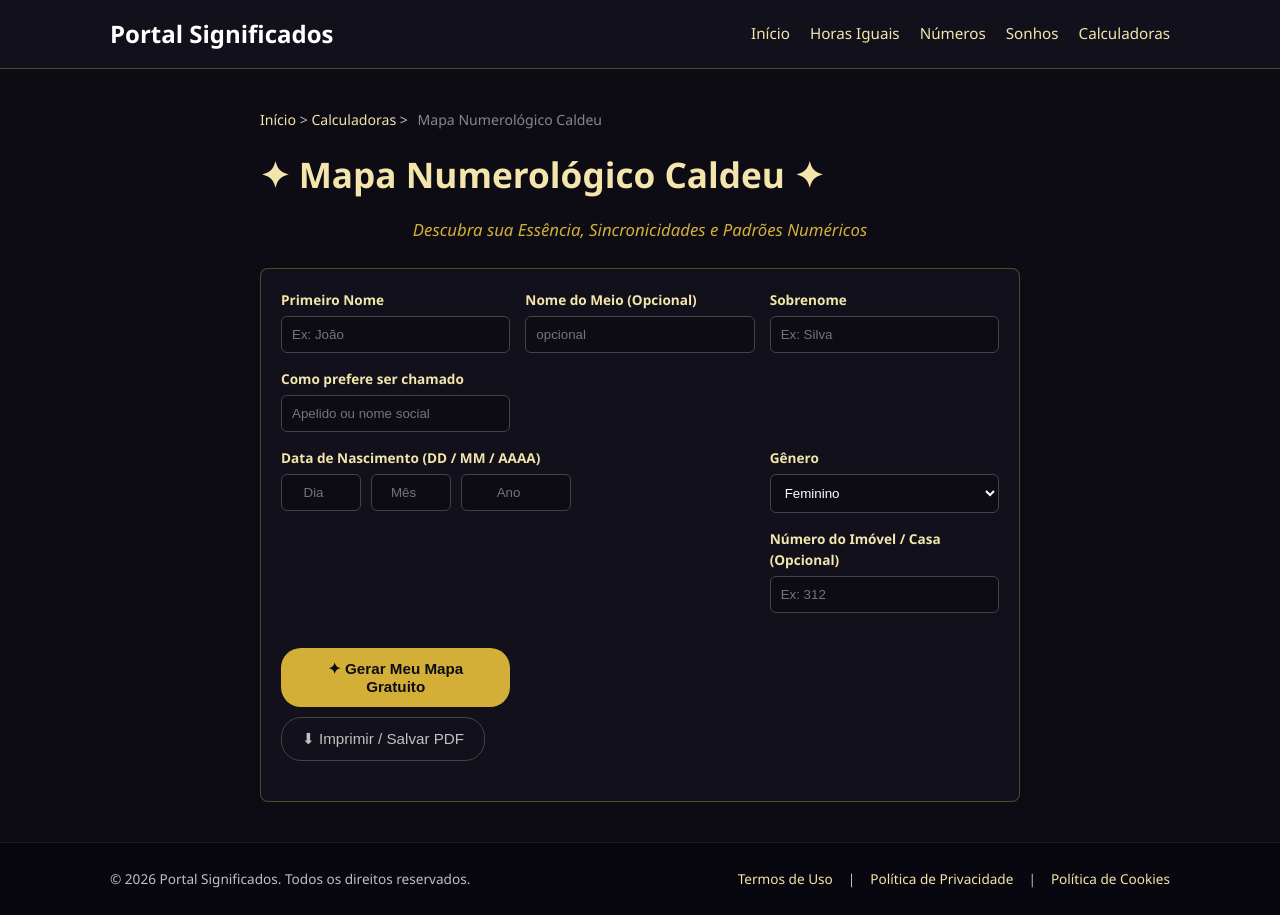
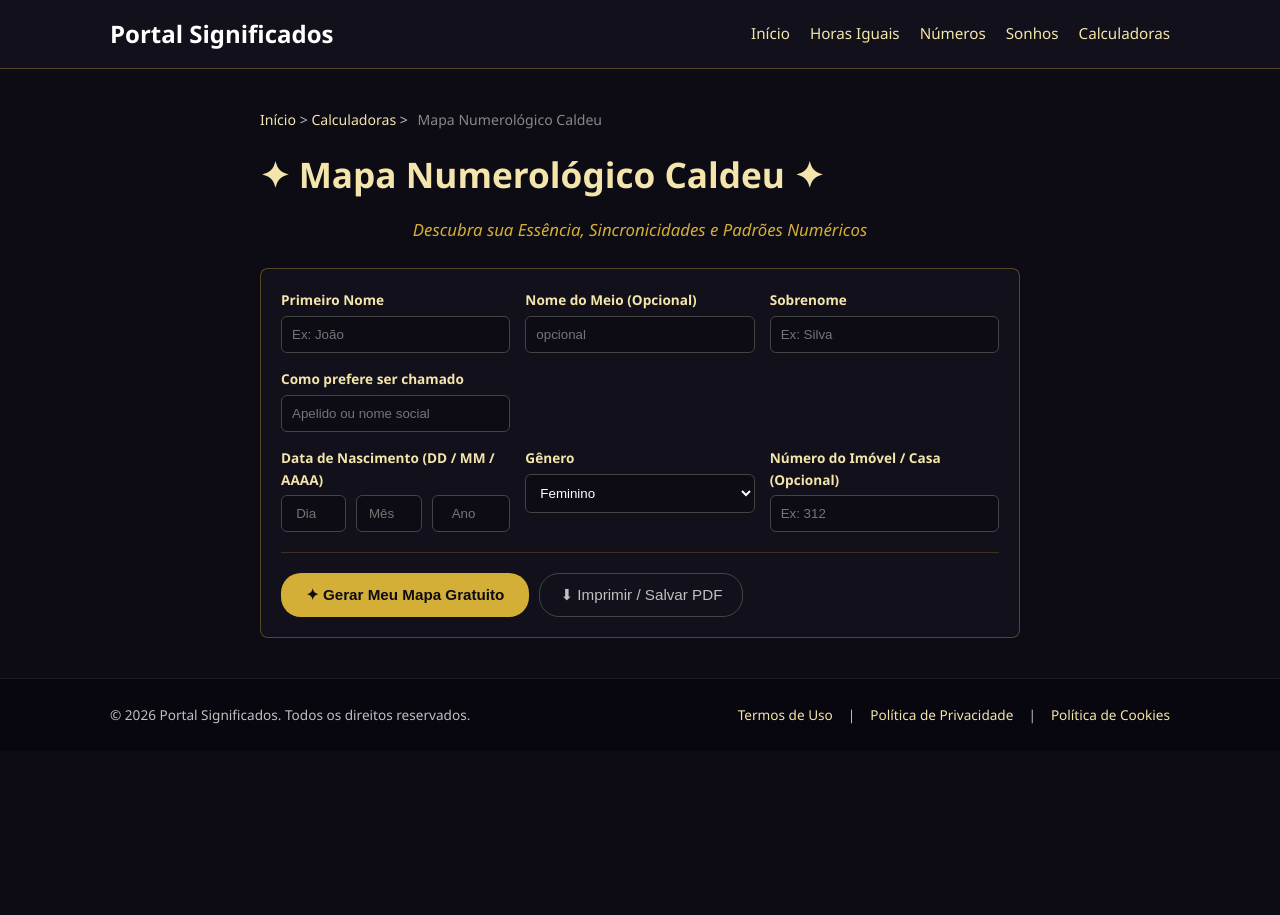
Before and after one commit to dreams-num/portal-significados, a Jekyll site: the page built from calculadoras/mapa-numerologico/index.html, in a window 1280 px wide. Built offline with Jekyll 4.4.1, drawn with Linux system fonts in a browser that asks for light colours.

Commit message:
Adjust input styles for better responsiveness

```diff
--- a/calculadoras/mapa-numerologico/index.html
+++ b/calculadoras/mapa-numerologico/index.html
@@ -15,37 +15,37 @@
         <h1>✦ Mapa Numerológico Caldeu ✦</h1>
         <p style="text-align: center; color: #d4af37; font-style: italic; margin-bottom: 1.5rem;">Descubra sua Essência, Sincronicidades e Padrões Numéricos</p>
 
-        <!-- FORMULÁRIO -->
+       <!-- FORMULÁRIO -->
         <div style="background: #12101a; border: 1px solid rgba(212, 175, 55, 0.35); border-radius: 8px; padding: 20px; margin-bottom: 25px;">
-            <div style="display: grid; grid-template-columns: repeat(auto-fit, minmax(200px, 1fr)); gap: 15px; margin-bottom: 15px;">
+            <div style="display: grid; grid-template-columns: repeat(auto-fit, minmax(220px, 1fr)); gap: 15px; margin-bottom: 15px;">
                 <div style="display: flex; flex-direction: column; gap: 5px;">
                     <label style="color: #f3e5ab; font-size: 0.85rem; font-weight: bold;">Primeiro Nome</label>
-                    <input type="text" id="f_primeiro" placeholder="Ex: João" style="background: #0d0b14; border: 1px solid #444; color: #fff; padding: 10px; border-radius: 6px;"/>
+                    <input type="text" id="f_primeiro" placeholder="Ex: João" style="background: #0d0b14; border: 1px solid #444; color: #fff; padding: 10px; border-radius: 6px; width: 100%; box-sizing: border-box;"/>
                 </div>
                 <div style="display: flex; flex-direction: column; gap: 5px;">
                     <label style="color: #f3e5ab; font-size: 0.85rem; font-weight: bold;">Nome do Meio (Opcional)</label>
-                    <input type="text" id="f_meio" placeholder="opcional" style="background: #0d0b14; border: 1px solid #444; color: #fff; padding: 10px; border-radius: 6px;"/>
+                    <input type="text" id="f_meio" placeholder="opcional" style="background: #0d0b14; border: 1px solid #444; color: #fff; padding: 10px; border-radius: 6px; width: 100%; box-sizing: border-box;"/>
                 </div>
                 <div style="display: flex; flex-direction: column; gap: 5px;">
                     <label style="color: #f3e5ab; font-size: 0.85rem; font-weight: bold;">Sobrenome</label>
-                    <input type="text" id="f_sobre" placeholder="Ex: Silva" style="background: #0d0b14; border: 1px solid #444; color: #fff; padding: 10px; border-radius: 6px;"/>
+                    <input type="text" id="f_sobre" placeholder="Ex: Silva" style="background: #0d0b14; border: 1px solid #444; color: #fff; padding: 10px; border-radius: 6px; width: 100%; box-sizing: border-box;"/>
                 </div>
                 <div style="display: flex; flex-direction: column; gap: 5px;">
                     <label style="color: #f3e5ab; font-size: 0.85rem; font-weight: bold;">Como prefere ser chamado</label>
-                    <input type="text" id="f_social" placeholder="Apelido ou nome social" style="background: #0d0b14; border: 1px solid #444; color: #fff; padding: 10px; border-radius: 6px;"/>
+                    <input type="text" id="f_social" placeholder="Apelido ou nome social" style="background: #0d0b14; border: 1px solid #444; color: #fff; padding: 10px; border-radius: 6px; width: 100%; box-sizing: border-box;"/>
                 </div>
             </div>
-            <div style="display: grid; grid-template-columns: repeat(auto-fit, minmax(200px, 1fr)); gap: 15px; margin-bottom: 20px;">
-                <div style="display: flex; flex-direction: column; gap: 5px; grid-column: span 2;">
+
+            <div style="display: grid; grid-template-columns: repeat(auto-fit, minmax(220px, 1fr)); gap: 15px; margin-bottom: 20px;">
+                <div style="display: flex; flex-direction: column; gap: 5px;">
                     <label style="color: #f3e5ab; font-size: 0.85rem; font-weight: bold;">Data de Nascimento (DD / MM / AAAA)</label>
-                    <div style="display: grid; grid-template-columns: 80px 80px 110px; gap: 10px;">
-                        <input type="number" id="n_dia" placeholder="Dia" min="1" max="31" style="background: #0d0b14; border: 1px solid #444; color: #fff; padding: 10px; border-radius: 6px; text-align: center;"/>
-                        <input type="number" id="n_mes" placeholder="Mês" min="1" max="12" style="background: #0d0b14; border: 1px solid #444; color: #fff; padding: 10px; border-radius: 6px; text-align: center;"/>
-                        <input type="number" id="n_ano" placeholder="Ano" min="1900" max="2026" style="background: #0d0b14; border: 1px solid #444; color: #fff; padding: 10px; border-radius: 6px; text-align: center;"/>
+                    <div style="display: grid; grid-template-columns: 1fr 1fr 1.2fr; gap: 10px;">
+                        <input type="number" id="n_dia" placeholder="Dia" min="1" max="31" style="background: #0d0b14; border: 1px solid #444; color: #fff; padding: 10px; border-radius: 6px; text-align: center; width: 100%; box-sizing: border-box;"/>
+                        <input type="number" id="n_mes" placeholder="Mês" min="1" max="12" style="background: #0d0b14; border: 1px solid #444; color: #fff; padding: 10px; border-radius: 6px; text-align: center; width: 100%; box-sizing: border-box;"/>
+                        <input type="number" id="n_ano" placeholder="Ano" min="1900" max="2026" style="background: #0d0b14; border: 1px solid #444; color: #fff; padding: 10px; border-radius: 6px; text-align: center; width: 100%; box-sizing: border-box;"/>
                     </div>
-            </div>
-               <div style="display: grid; grid-template-columns: 1fr; sm-grid-template-columns: repeat(2, 1fr); gap: 15px; margin-bottom: 20px;">
-                <div style="display: flex; flex-direction: column; gap: 5px; box-sizing: border-box; width: 100%;">
+                </div>
+                <div style="display: flex; flex-direction: column; gap: 5px;">
                     <label style="color: #f3e5ab; font-size: 0.85rem; font-weight: bold;">Gênero</label>
                     <select id="genero" style="background: #0d0b14; border: 1px solid #444; color: #fff; padding: 10px; border-radius: 6px; width: 100%; box-sizing: border-box;">
                         <option value="F">Feminino</option>
@@ -53,17 +53,18 @@
                         <option value="NB">Outro</option>
                     </select>
                 </div>
-                <div style="display: flex; flex-direction: column; gap: 5px; box-sizing: border-box; width: 100%;">
+                <div style="display: flex; flex-direction: column; gap: 5px;">
                     <label style="color: #f3e5ab; font-size: 0.85rem; font-weight: bold;">Número do Imóvel / Casa (Opcional)</label>
                     <input type="text" id="inp_imovel" placeholder="Ex: 312" style="background: #0d0b14; border: 1px solid #444; color: #fff; padding: 10px; border-radius: 6px; width: 100%; box-sizing: border-box;"/>
                 </div>
             </div>
-            <div style="display: flex; gap: 10px; flex-wrap: wrap;">
+
+            <!-- BOTÕES FORA DA GRELHA (OCUPAM A LARGURA E FICAM ALINHADOS) -->
+            <div style="display: flex; gap: 10px; flex-wrap: wrap; border-top: 1px solid rgba(212, 175, 55, 0.2); padding-top: 20px; margin-top: 10px;">
                 <button id="btnCalcularMapa" class="btn-accept" style="cursor: pointer; padding: 12px 25px; font-size: 0.95rem;">✦ Gerar Meu Mapa Gratuito</button>
                 <button id="btnImprimirMapa" class="btn-reject" style="cursor: pointer; padding: 12px 20px; font-size: 0.95rem;">⬇ Imprimir / Salvar PDF</button>
             </div>
         </div>
-
         <!-- MAPA GERADO (Oculto inicialmente) -->
         <div id="mapa-section" style="display: none; margin-top: 30px;">
 
```
